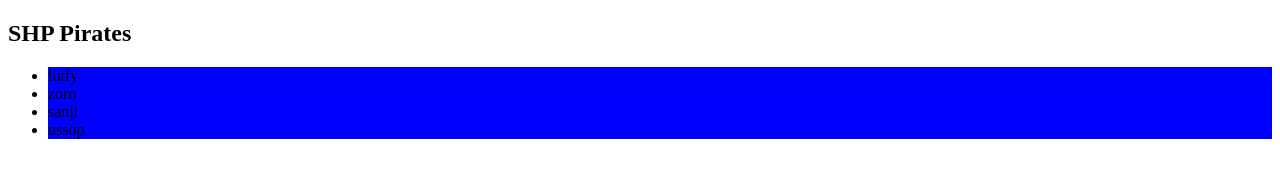
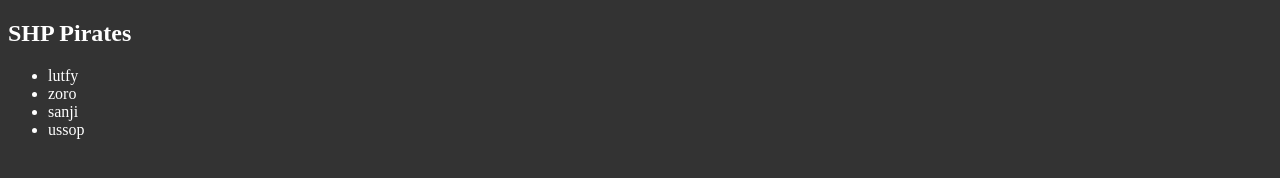
Before and after one commit to last-endcode/JavaScript-DOM, a plain HTML site: page index.html in a window 1280 px wide. Drawn offline with Linux system fonts and the light colour scheme.

Commit message:
parentElement

```diff
--- a/06_parentElement.js
+++ b/06_parentElement.js
@@ -1,17 +1,16 @@
 // parentElement
-// for knowing where your classes parent
+// for knowing where your classes or id
 
-const yourParent = document.querySelector('p');
-// result is .container
-console.log(yourParent.parentElement);
-// result is body
-console.log(yourParent.parentElement.parentElement);
-// result is /html
-console.log(yourParent.parentElement.parentElement.parentElement);
-// result is null
-console.log(yourParent.parentElement.parentElement.parentElement.parentElement);
+const myParent = document.querySelector('.members');
+// ul #shp is parent
+console.log(myParent.parentElement);
+// div .container is parent
+console.log(myParent.parentElement.parentElement);
+// body is parent and if add parentElement again will null
+console.log(myParent.parentElement.parentElement.parentElement);
 
-// example change background .container
-const background = yourParent.parentElement;
-background.style.background = 'blue';
-background.style.textTransform = 'uppercase';
+// example
+const bodyBackground = document.querySelector('.container');
+const containerColor = document.querySelector('#shp');
+containerColor.parentElement.style.color = '#fff';
+bodyBackground.parentElement.style.background = '#333';
--- a/index.html
+++ b/index.html
@@ -49,22 +49,33 @@
       <li id="members">ussop</li>
     </ul> -->
 
-    <!-- children -->
+    <!-- children
     <h2>SHP Pirates</h2>
     <ul id="shp">
       <li id="members">lutfy</li>
       <li id="members">zoro</li>
       <li id="members">sanji</li>
       <li id="members">ussop</li>
-    </ul>
+    </ul> -->
+
+    <!-- parentElement -->
+    <div class="container">
+      <h2>SHP Pirates</h2>
+      <ul id="shp">
+        <li class="members">lutfy</li>
+        <li class="members">zoro</li>
+        <li class="members">sanji</li>
+        <li class="members">ussop</li>
+      </ul>
+    </div>
 
     <!-- source js -->
     <!-- <script src="/01_getElementById.js"></script> -->
     <!-- <script src="/02_getElementByTagName.js"></script> -->
     <!-- <script src="/03_getElementByClassName.js"></script> -->
     <!-- <script src="/04_querySelector.js"></script> -->
-    <script src="/05_children.js"></script>
-    <!-- <script src="/06_parentElement.js"></script> -->
+    <!-- <script src="/05_children.js"></script> -->
+    <script src="/06_parentElement.js"></script>
     <!-- <script src="/07_nextSibling_previous.js"></script> -->
     <!-- <script src="/08_nextElementSibling_previous.js"></script> -->
     <!-- <script src="/09_textContent.js"></script> -->
```
